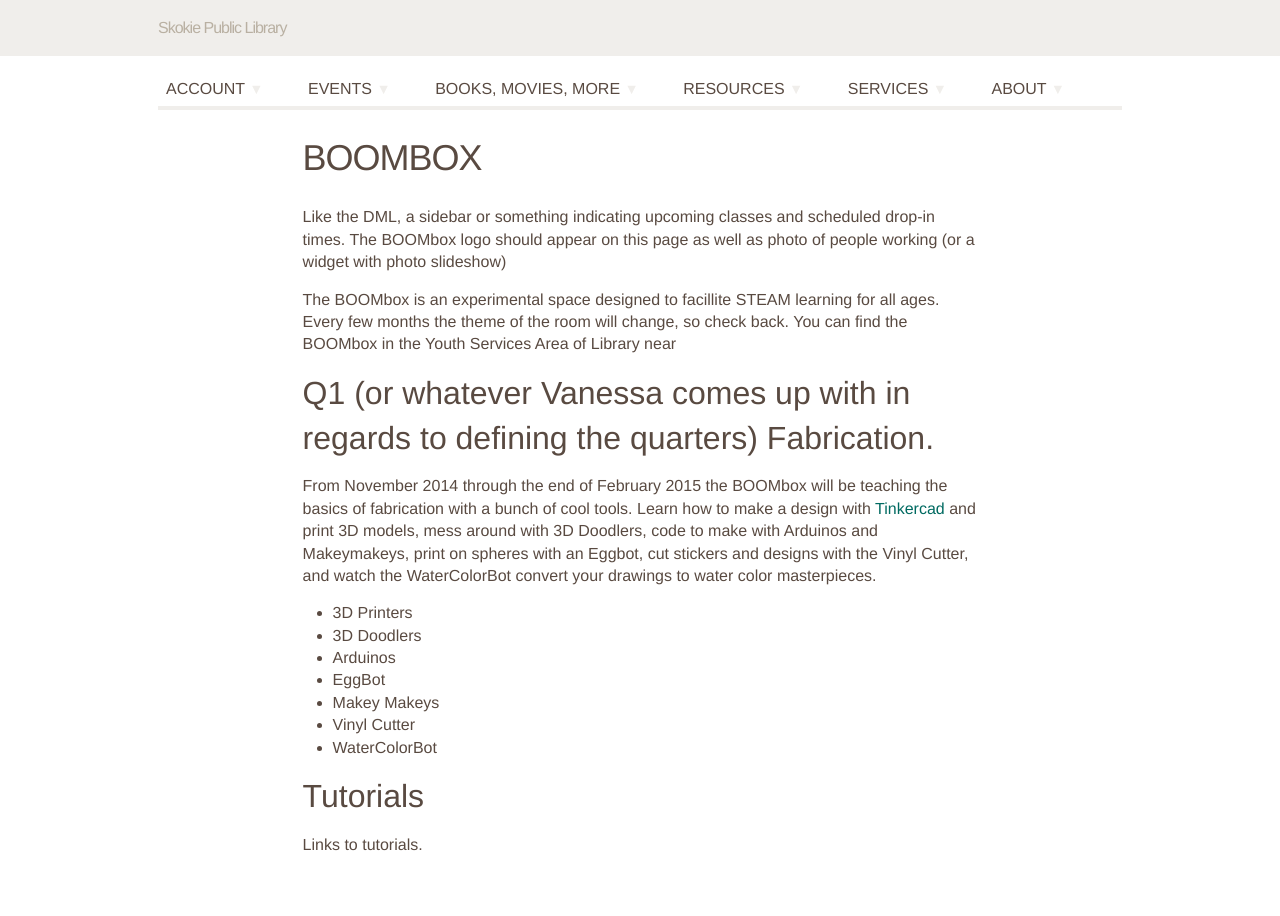
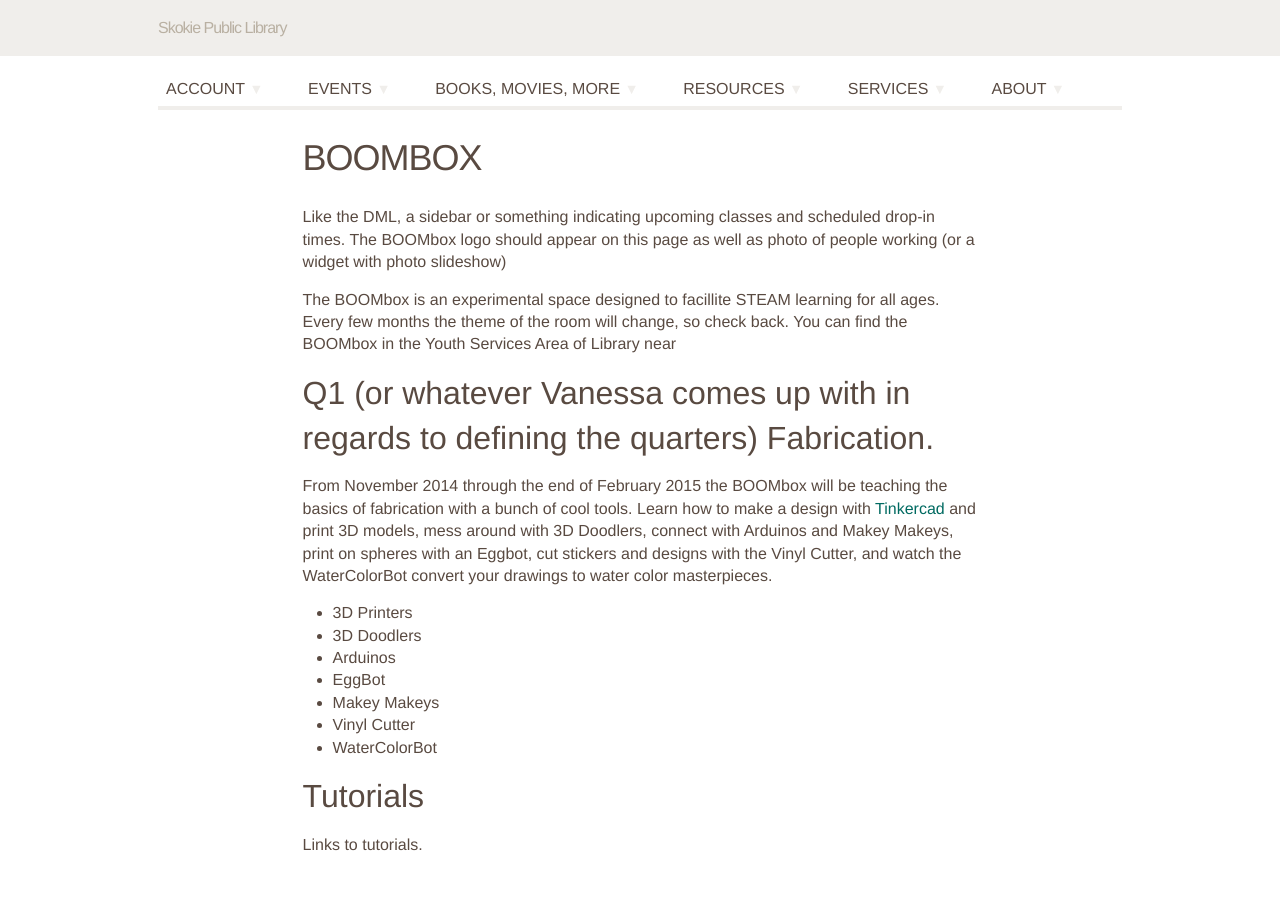
Before and after one commit to skokielibrary/spl-content, a Jekyll site: the page built from _content/mick/services--learning-labs--boombox.markdown, in a window 1280 px wide. Built offline with Jekyll 4.4.1, drawn with Linux system fonts in a browser that asks for light colours; some web fonts are replaced.

Commit message:
Updated services--learning-labs--boombox.markdown

```diff
--- a/_content/mick/services--learning-labs--boombox.markdown
+++ b/_content/mick/services--learning-labs--boombox.markdown
@@ -9,7 +9,7 @@ Like the DML, a sidebar or something indicating upcoming classes and scheduled d
 The BOOMbox is an experimental space designed to facillite STEAM learning for all ages. Every few months the theme of the room will change, so check back. You can find the BOOMbox in the Youth Services Area of Library near
 
 ## Q1 (or whatever Vanessa comes up with in regards to defining the quarters) Fabrication.
-From November 2014 through the end of February 2015 the BOOMbox will be teaching the basics of fabrication with a bunch of cool tools. Learn how to make a design with [Tinkercad](https://tinkercad.com/) and print 3D models, mess around with 3D Doodlers, code to make with Arduinos and Makeymakeys, print on spheres with an Eggbot, cut stickers and designs with the Vinyl Cutter, and watch the WaterColorBot convert your drawings to water color masterpieces.
+From November 2014 through the end of February 2015 the BOOMbox will be teaching the basics of fabrication with a bunch of cool tools. Learn how to make a design with [Tinkercad](https://tinkercad.com/) and print 3D models, mess around with 3D Doodlers, connect with Arduinos and Makey Makeys, print on spheres with an Eggbot, cut stickers and designs with the Vinyl Cutter, and watch the WaterColorBot convert your drawings to water color masterpieces.
 - 3D Printers
 - 3D Doodlers
 - Arduinos
```
